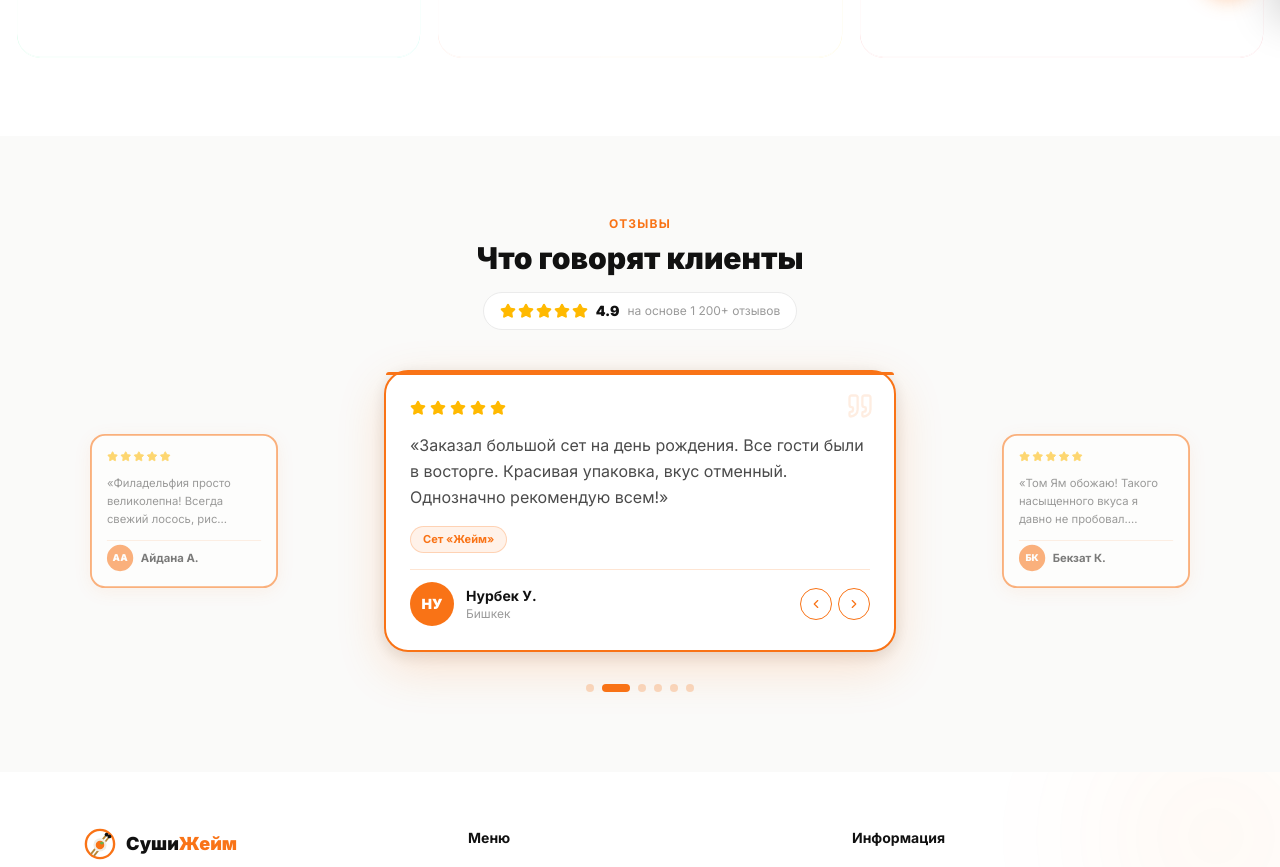
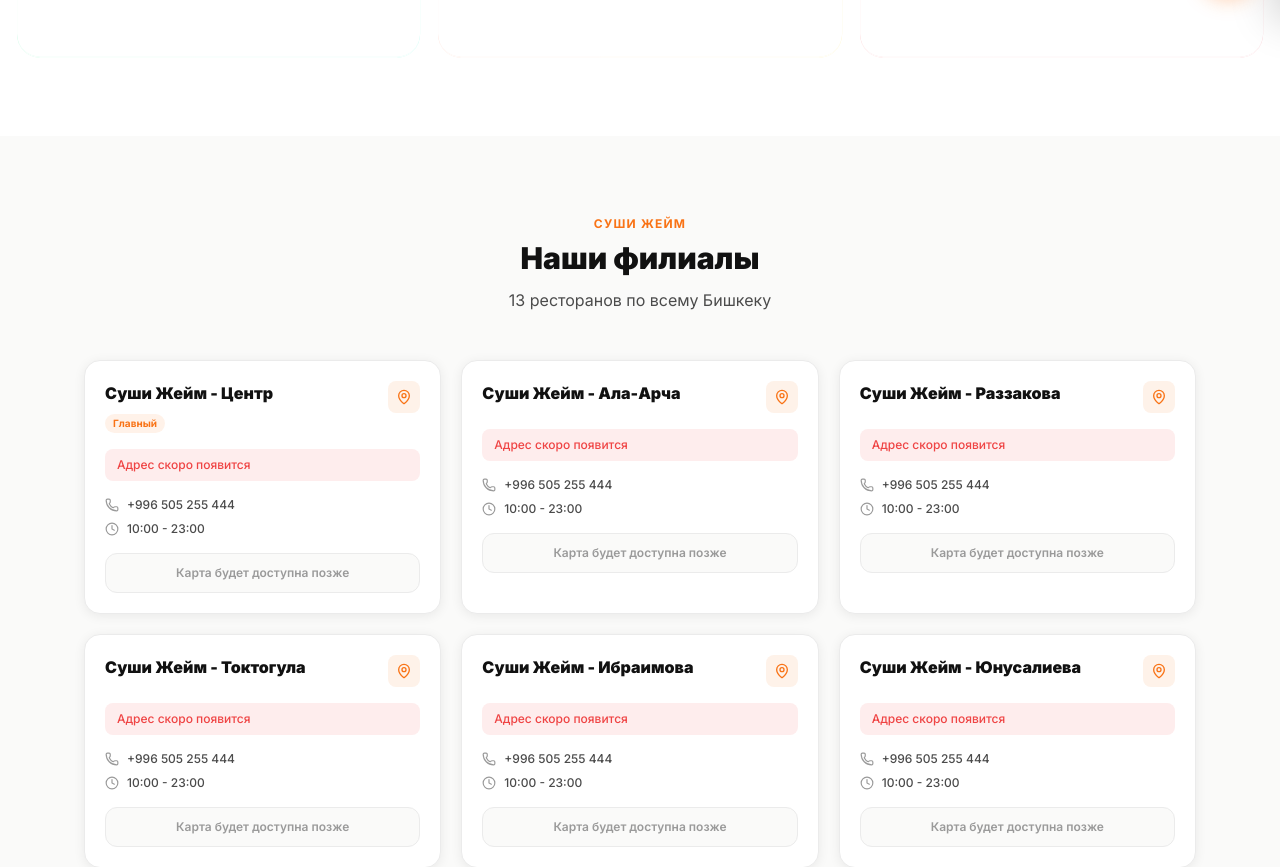
Before and after one commit to ainazik0adylbekova-cell/sushi, a Next.js app: page /about in a window 1280 px wide. Shown: the part 780-1647 px from the top of the page. Built offline with nearby package versions, Linux system fonts and the light colour scheme; no server answers.

Commit message:
Улучшения UI: убран прогресс-бар в отзывах, филиалы добавлены в О нас

```diff
--- a/app/about/page.tsx
+++ b/app/about/page.tsx
@@ -2,6 +2,7 @@ import type { Metadata } from "next";
 import Header from "../components/landing/Header";
 import Footer from "../components/landing/Footer";
 import About from "../components/landing/About";
+import Branches from "../components/landing/Branches";
 import Reviews from "../components/landing/Reviews";
 
 export const metadata: Metadata = {
@@ -15,6 +16,7 @@ export default function AboutPage() {
       <Header />
       <main className="pt-16">
         <About />
+        <Branches />
         <Reviews />
       </main>
       <Footer />
--- /dev/null
+++ b/app/components/landing/Branches.tsx
@@ -0,0 +1,137 @@
+"use client";
+
+import { MapPin, Phone, Clock, ExternalLink } from "lucide-react";
+import { BRANCHES } from "@/lib/branches";
+
+export default function Branches() {
+  return (
+    <section className="py-16 sm:py-20" style={{ background: "var(--bg-section)" }}>
+      <div className="max-w-6xl mx-auto px-5">
+
+        {/* Заголовок */}
+        <div className="text-center mb-12">
+          <p className="text-xs font-bold uppercase tracking-widest mb-2" style={{ color: "var(--brand)" }}>
+            Суши Жейм
+          </p>
+          <h2 className="text-2xl sm:text-3xl font-black mb-3" style={{ color: "var(--fg)" }}>
+            Наши филиалы
+          </h2>
+          <p className="text-base" style={{ color: "var(--fg-sub)" }}>
+            {BRANCHES.length} ресторанов по всему Бишкеку
+          </p>
+        </div>
+
+        {/* Сетка филиалов */}
+        <div className="grid sm:grid-cols-2 lg:grid-cols-3 gap-5">
+          {BRANCHES.map((branch) => (
+            <div
+              key={branch.id}
+              className="rounded-2xl p-5 transition-all duration-200"
+              style={{
+                background: "var(--bg-card)",
+                border: "1.5px solid var(--border)",
+                boxShadow: "var(--card-shadow)",
+              }}
+              onMouseEnter={(e) => {
+                (e.currentTarget as HTMLElement).style.borderColor = "var(--brand)";
+                (e.currentTarget as HTMLElement).style.boxShadow = "0 8px 32px rgba(249,115,22,0.15)";
+              }}
+              onMouseLeave={(e) => {
+                (e.currentTarget as HTMLElement).style.borderColor = "var(--border)";
+                (e.currentTarget as HTMLElement).style.boxShadow = "var(--card-shadow)";
+              }}
+            >
+              {/* Заголовок */}
+              <div className="flex items-start justify-between mb-4">
+                <div>
+                  <h3 className="text-base font-black mb-1" style={{ color: "var(--fg)" }}>
+                    {branch.name}
+                  </h3>
+                  {branch.isMain && (
+                    <span
+                      className="inline-block text-[10px] font-bold px-2 py-0.5 rounded-full"
+                      style={{ background: "#f9731618", color: "var(--brand)" }}
+                    >
+                      Главный
+                    </span>
+                  )}
+                </div>
+                <div
+                  className="w-8 h-8 rounded-lg flex items-center justify-center shrink-0"
+                  style={{ background: "#f9731618", color: "var(--brand)" }}
+                >
+                  <MapPin className="w-4 h-4" />
+                </div>
+              </div>
+
+              {/* Адрес */}
+              <div className="mb-4">
+                {branch.hasRealAddress && branch.address ? (
+                  <p className="text-sm leading-relaxed" style={{ color: "var(--fg-sub)" }}>
+                    {branch.address}
+                  </p>
+                ) : (
+                  <div
+                    className="px-3 py-2 rounded-lg text-xs font-medium"
+                    style={{ background: "#ef444418", color: "#ef4444" }}
+                  >
+                    Адрес скоро появится
+                  </div>
+                )}
+              </div>
+
+              {/* Информация */}
+              <div className="space-y-2 mb-4">
+                {branch.phone && (
+                  <div className="flex items-center gap-2">
+                    <Phone className="w-3.5 h-3.5 shrink-0" style={{ color: "var(--fg-muted)" }} />
+                    <a
+                      href={`tel:${branch.phone.replace(/\s/g, "")}`}
+                      className="text-xs font-medium transition-colors"
+                      style={{ color: "var(--fg-sub)" }}
+                      onMouseEnter={(e) => (e.currentTarget.style.color = "var(--brand)")}
+                      onMouseLeave={(e) => (e.currentTarget.style.color = "var(--fg-sub)")}
+                    >
+                      {branch.phone}
+                    </a>
+                  </div>
+                )}
+                {branch.workingHours && (
+                  <div className="flex items-center gap-2">
+                    <Clock className="w-3.5 h-3.5 shrink-0" style={{ color: "var(--fg-muted)" }} />
+                    <span className="text-xs font-medium" style={{ color: "var(--fg-sub)" }}>
+                      {branch.workingHours}
+                    </span>
+                  </div>
+                )}
+              </div>
+
+              {/* Кнопка Google Maps */}
+              {branch.hasRealAddress && branch.lat && branch.lng ? (
+                <a
+                  href={`https://www.google.com/maps/search/?api=1&query=${branch.lat},${branch.lng}`}
+                  target="_blank"
+                  rel="noopener noreferrer"
+                  className="w-full h-10 rounded-xl flex items-center justify-center gap-2 text-white text-sm font-bold transition-all"
+                  style={{ background: "var(--brand)" }}
+                  onMouseEnter={(e) => (e.currentTarget.style.background = "var(--brand-hover)")}
+                  onMouseLeave={(e) => (e.currentTarget.style.background = "var(--brand)")}
+                >
+                  <ExternalLink className="w-4 h-4" />
+                  Открыть на Google Maps
+                </a>
+              ) : (
+                <div
+                  className="w-full h-10 rounded-xl flex items-center justify-center text-xs font-semibold"
+                  style={{ background: "var(--bg-section)", color: "var(--fg-muted)", border: "1px solid var(--border)" }}
+                >
+                  Карта будет доступна позже
+                </div>
+              )}
+            </div>
+          ))}
+        </div>
+      </div>
+    </section>
+  );
+}
--- a/app/components/landing/Reviews.tsx
+++ b/app/components/landing/Reviews.tsx
@@ -164,22 +164,6 @@ export default function Reviews() {
               }}
               onClick={() => setPaused(true)}
             >
-              {/* Progress bar */}
-              <div
-                className="absolute top-0 left-0 right-0 h-[3px] rounded-t-3xl overflow-hidden"
-                style={{ background: `${BRAND}28` }}
-              >
-                <div
-                  key={progressKeyRef.current}
-                  style={{
-                    height: "100%",
-                    background: BRAND,
-                    width: paused ? "0%" : "100%",
-                    transition: paused ? "none" : `width ${INTERVAL_MS}ms linear`,
-                  }}
-                />
-              </div>
-
               {/* Quote decoration */}
               <Quote
                 className="absolute top-5 right-5 w-7 h-7"
```
Also changed, not shown: ✅_ИЗМЕНЕНИЯ_ГОТОВЫ.txt (added).
